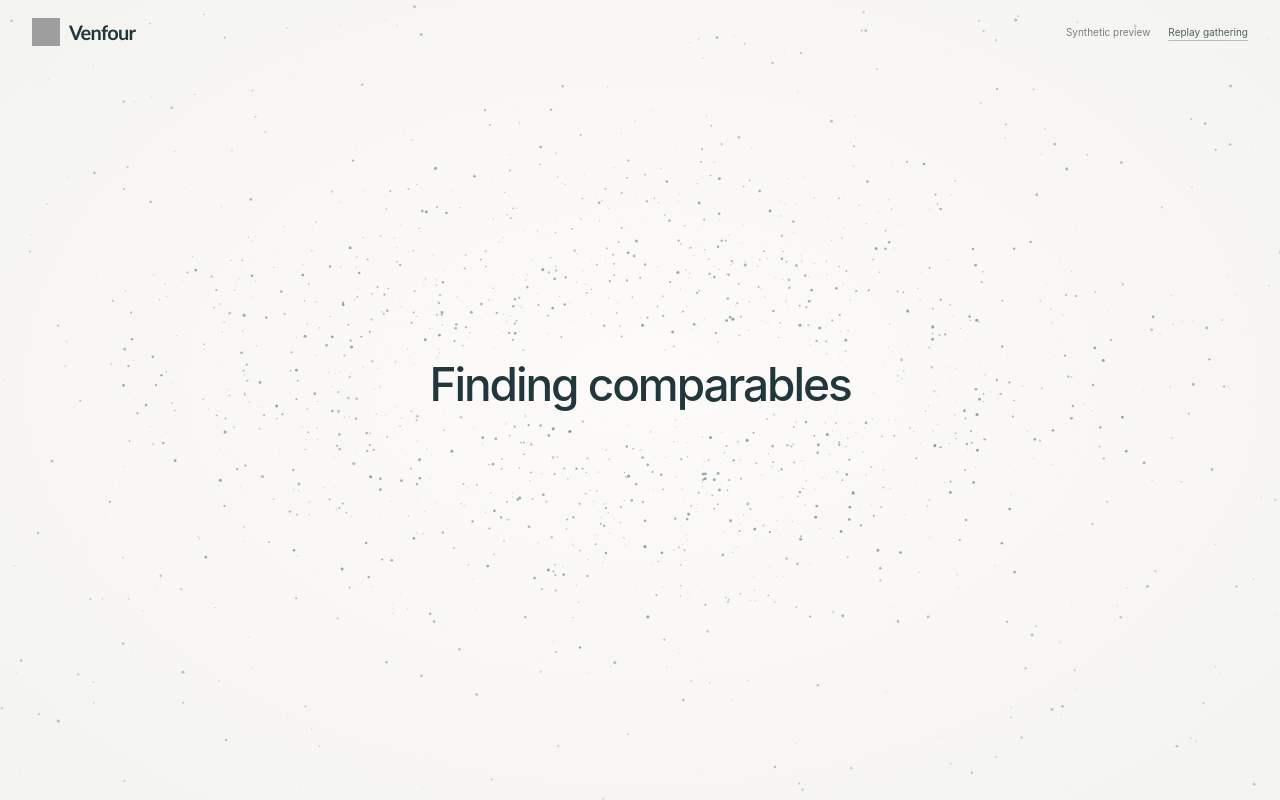
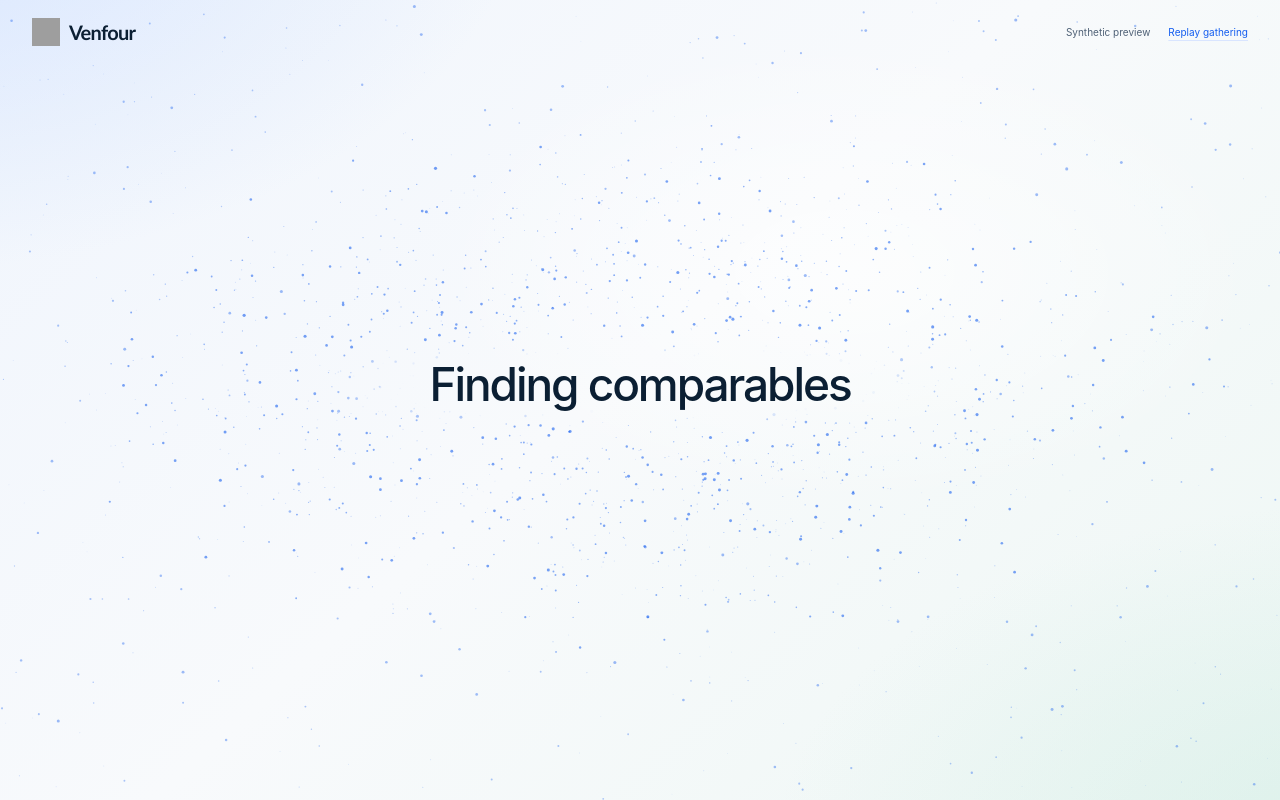
Before and after one commit to TolibovZafarali/venfour, a React (Vite) app in the folder frontend/: page /_local/valuation-processing in a window 1280 px wide. Built offline with nearby package versions, Linux system fonts and the light colour scheme; no server answers; grey boxes are pictures that could not be loaded.

Commit message:
style(ui): align valuation visuals with theme tokens

```diff
--- a/frontend/src/features/analyses/components/free-valuation-processing.css
+++ b/frontend/src/features/analyses/components/free-valuation-processing.css
@@ -1,14 +1,14 @@
 html:has([data-free-valuation-processing]) { overflow: hidden; scrollbar-gutter: auto; }
 .free-valuation-processing {
-  --processing-paper: #f8f7f4;
+  --valuation-signal-color: var(--brand);
   position: fixed;
   inset: 0;
   z-index: 60;
   overflow-x: hidden;
   overflow-y: auto;
   min-height: 100svh;
-  background: radial-gradient(ellipse at 50% 48%, #fcfbf9 0%, #f8f7f4 55%, #f3f3ef 100%);
-  color: #22373c;
+  background-color: var(--canvas);
+  color: var(--ink);
   isolation: isolate;
   outline: none;
   opacity: 1;
@@ -30,10 +30,10 @@ html:has([data-free-valuation-processing]) { overflow: hidden; scrollbar-gutter:
 .free-valuation-processing__brand { display: inline-flex; align-items: center; gap: 9px; min-height: 44px; flex-shrink: 0; }
 .free-valuation-processing__brand img { width: 28px; height: 28px; }
 .free-valuation-processing__brand span { font-size: 20px; line-height: 1; font-weight: 600; letter-spacing: -.035em; }
-.free-valuation-processing__brand:focus-visible, .free-valuation-processing__retry:focus-visible, .free-valuation-processing__development button:focus-visible { outline: 2px solid #155eef; outline-offset: 5px; border-radius: 4px; }
-.free-valuation-processing__development { display: flex; align-items: center; gap: 18px; font-size: 10px; line-height: 1.5; color: #77807e; }
-.free-valuation-processing__development button { min-height: 44px; color: #4f6260; cursor: pointer; text-decoration: underline; text-decoration-color: #b4bfba; text-underline-offset: 4px; }
-.free-valuation-processing__development button:hover { color: #22373c; text-decoration-color: currentColor; }
+.free-valuation-processing__brand:focus-visible, .free-valuation-processing__retry:focus-visible, .free-valuation-processing__development button:focus-visible { outline: 2px solid var(--brand); outline-offset: 5px; border-radius: 4px; }
+.free-valuation-processing__development { display: flex; align-items: center; gap: 18px; font-size: 10px; line-height: 1.5; color: var(--copy); }
+.free-valuation-processing__development button { min-height: 44px; color: var(--brand); cursor: pointer; text-decoration: underline; text-decoration-color: var(--brand-subtle); text-underline-offset: 4px; }
+.free-valuation-processing__development button:hover { color: var(--brand-strong); text-decoration-color: currentColor; }
 .free-valuation-processing__center {
   position: absolute;
   z-index: 1;
@@ -47,9 +47,9 @@ html:has([data-free-valuation-processing]) { overflow: hidden; scrollbar-gutter:
 }
 .free-valuation-processing__message-space { display: grid; align-items: center; min-height: 90px; }
 .free-valuation-processing__message { font-size: 46px; font-weight: 450; line-height: 1.18; letter-spacing: -.045em; text-wrap: balance; animation: valuation-message-resolve 500ms ease both; }
-.free-valuation-processing__error { max-width: 360px; margin: 8px auto 0; font-size: 14px; line-height: 1.75; color: #657377; text-wrap: pretty; }
-.free-valuation-processing__notice { max-width: 400px; margin: 16px auto 0; font-size: 12px; line-height: 1.65; color: #745b31; }
-.free-valuation-processing__retry { margin-top: 22px; min-height: 44px; padding: 10px 24px; border-radius: 8px; background: #155eef; color: white; font-size: 14px; font-weight: 500; }
+.free-valuation-processing__error { max-width: 360px; margin: 8px auto 0; font-size: 14px; line-height: 1.75; color: var(--copy); text-wrap: pretty; }
+.free-valuation-processing__notice { max-width: 400px; margin: 16px auto 0; font-size: 12px; line-height: 1.65; color: var(--amber-strong); }
+.free-valuation-processing__retry { margin-top: 22px; min-height: 44px; padding: 10px 24px; border-radius: 8px; background: var(--brand); color: var(--primary-foreground); font-size: 14px; font-weight: 500; }
 .free-valuation-processing__retry:disabled { opacity: .6; }
 @keyframes valuation-message-resolve { from { opacity: .55; } to { opacity: 1; } }
 @keyframes valuation-content-arrive { from { opacity: 0; } to { opacity: 1; } }
--- a/frontend/src/features/analyses/components/free-valuation-processing.tsx
+++ b/frontend/src/features/analyses/components/free-valuation-processing.tsx
@@ -122,7 +122,7 @@ function ProcessingEnvironment({ options, exiting }: { options: FreeValuationPro
   return (
     <div
       ref={surfaceRef}
-      className="free-valuation-processing"
+      className="free-valuation-processing page-gradient-analysis"
       data-free-valuation-processing
       data-phase={phase}
       data-needs-action={Boolean(error || notice) || undefined}
--- a/frontend/src/features/analyses/components/total-loss-analysis-result.css
+++ b/frontend/src/features/analyses/components/total-loss-analysis-result.css
@@ -30,7 +30,7 @@ body:has([data-total-loss-analysis-result]) .header-glass {
   overflow: hidden;
   pointer-events: none;
   background-color: var(--canvas);
-  color: var(--brand);
+  --valuation-signal-color: var(--brand);
 }
 
 .valuation-result__content {
--- a/frontend/src/features/analyses/components/valuation-signal-field.tsx
+++ b/frontend/src/features/analyses/components/valuation-signal-field.tsx
@@ -74,7 +74,7 @@ export function ValuationSignalField({ layout = "gather" }: { readonly layout?:
     let left = 0;
     let top = 0;
     const sideLayout = layout === "sides";
-    const sideColor = sideLayout ? window.getComputedStyle(canvas).color : null;
+    const fieldColor = window.getComputedStyle(canvas).getPropertyValue("--valuation-signal-color").trim();
     let elapsed = reducedMotion.matches ? 12 : 0;
     let previousFrame = 0;
     let frame: number | null = null;
@@ -139,9 +139,9 @@ export function ValuationSignalField({ layout = "gather" }: { readonly layout?:
         if (opacity < 0.008) continue;
 
         context.beginPath();
-        if (sideColor) {
+        if (fieldColor) {
           context.globalAlpha = opacity;
-          context.fillStyle = sideColor;
+          context.fillStyle = fieldColor;
         } else {
           context.fillStyle = `rgba(${signal.color}, ${opacity})`;
         }
```
